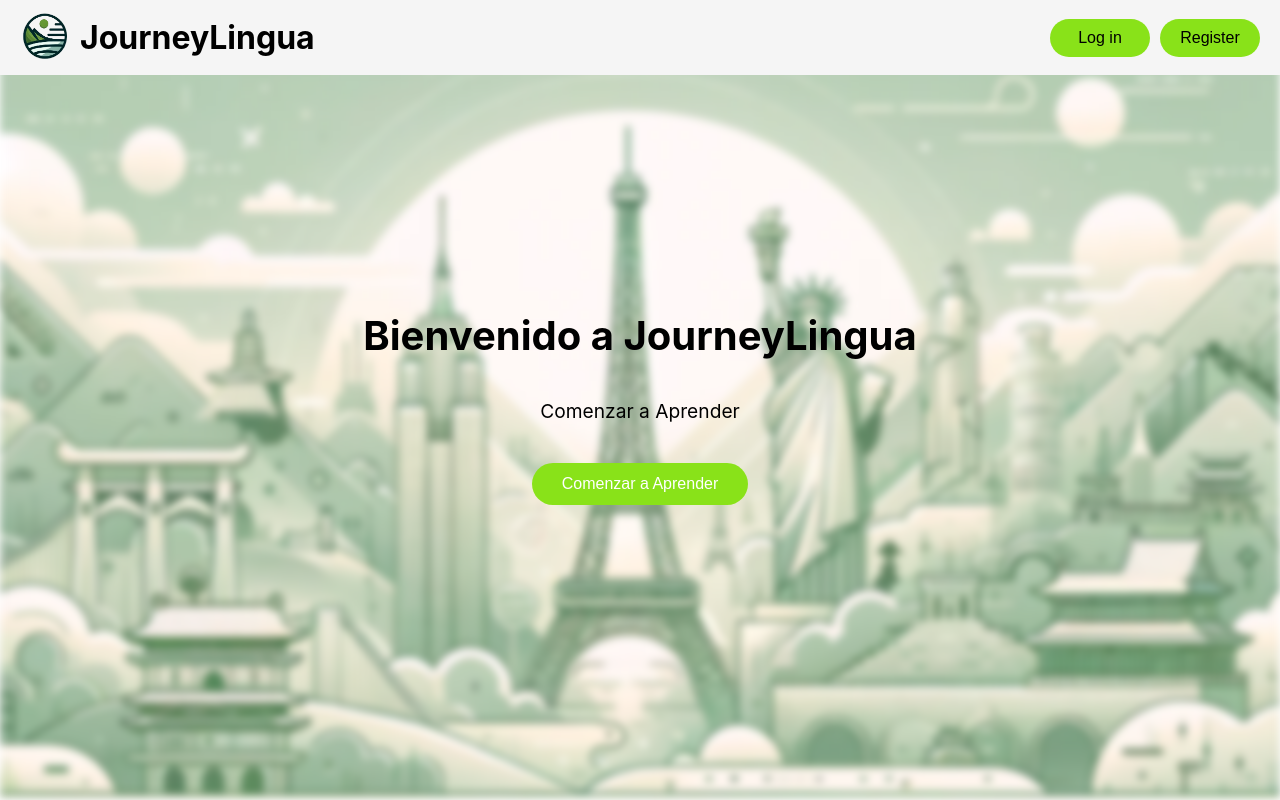
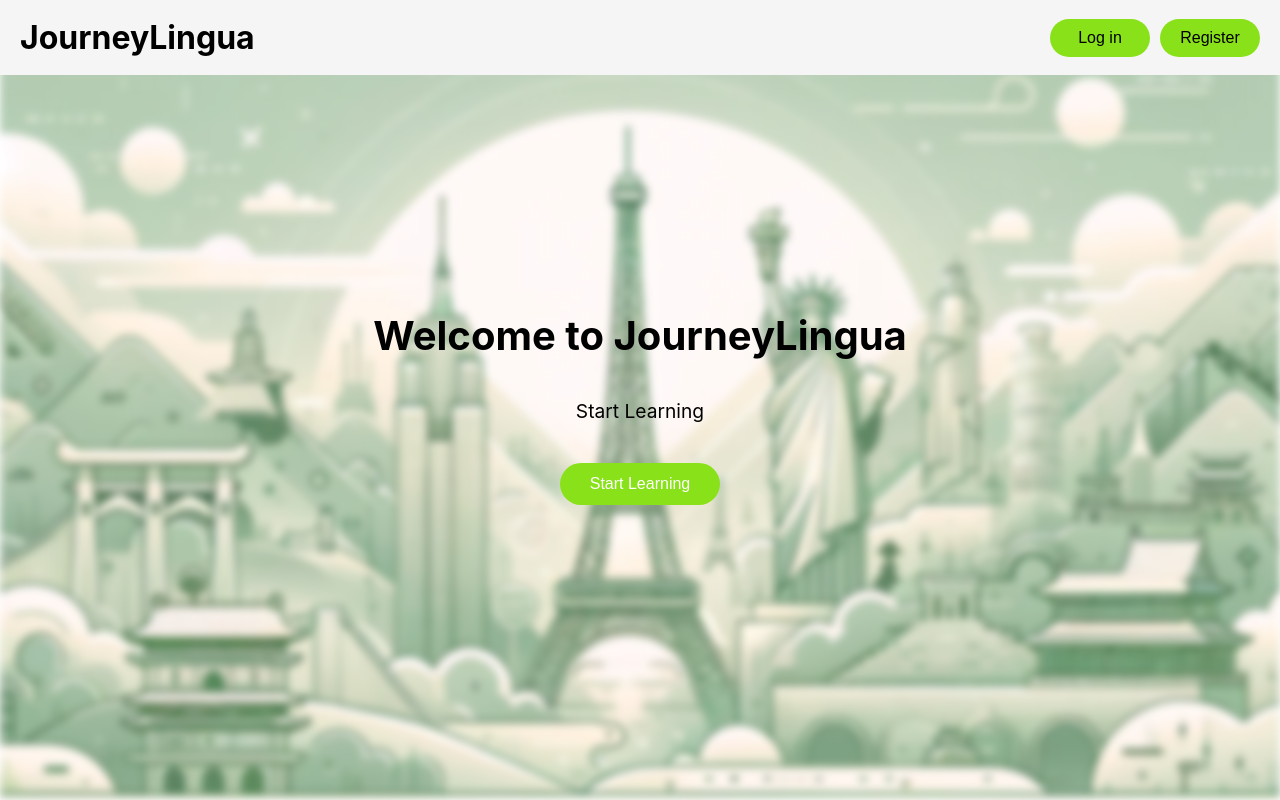
Before and after one commit to MKRadius/JourneyLingua, a React (Vite) app in the folder frontend/: page / in a window 1280 px wide. Built offline with nearby package versions, Linux system fonts and the light colour scheme.

Commit message:
Translate both navbar + home elements by using an hardcoded const.

```diff
--- a/frontend/src/App.tsx
+++ b/frontend/src/App.tsx
@@ -1,6 +1,6 @@
 import React from 'react';
 import { BrowserRouter, Routes, Route } from 'react-router-dom';
-import IntlProviderWrapper from './utils/IntlProviderWrapper'; // Import IntlProviderWrapper
+import { IntlProvider } from 'react-intl';
 import Home from './components/Home';
 import Learn from './components/Learn';
 import Login from './components/Login';
@@ -20,20 +20,10 @@ const messages = {
 
 const App: React.FC = () => {
   const { user, token, isAuth } = useAuthContext();
-  const locale = 'es'; // Set default locale here
-  const messages = {
-    en: {
-      "home.welcome": "Welcome to JourneyLingua",
-      "home.start_learning": "Start Learning"
-    },
-    es: {
-      "home.welcome": "Bienvenido a JourneyLingua",
-      "home.start_learning": "Comenzar a Aprender"
-    }
-  };
+  const locale = 'en'; // Set default locale here
 
   return (
-    <IntlProviderWrapper locale={locale} messages={messages[locale]}>
+    <IntlProvider locale={locale} messages={messages[locale]}>
       <BrowserRouter basename='/'>
         <NavBar />
         <Routes>
@@ -45,9 +35,8 @@ const App: React.FC = () => {
           <Route path="/make-a-sentence" element={ (user && token && isAuth) ? <MakeASentenceEx /> : <Login /> } />
         </Routes>
       </BrowserRouter>
-    </IntlProviderWrapper>
+    </IntlProvider>
   );
 };
 
-
 export default App;
--- a/frontend/src/components/Home.tsx
+++ b/frontend/src/components/Home.tsx
@@ -1,13 +1,26 @@
 // Inside your component
+import React from 'react';
 import { FormattedMessage } from 'react-intl'; // Import FormattedMessage component
+import enMessages from '../locales/en.json'; // Import English translation messages
+import esMessages from '../locales/es.json'; // Import Spanish translation messages
+
+    // Define the type for translation messages
+    type LocaleMessages = typeof enMessages;
 
 const Home: React.FC = () => {
+
+
+        // Get the current locale
+        const locale = 'en'; // You can replace this with logic to determine the locale
+
+        // Select messages based on the locale
+        const messages: LocaleMessages = locale === 'en' ? enMessages : esMessages;
     return (
         <div>
             <div className="home-container">
-                <h1><FormattedMessage id="home.welcome"/></h1>
-                <p><FormattedMessage id="home.start_learning" /></p>
-                <button className="start-learning-button"><FormattedMessage id="home.start_learning"/></button>
+                <h1><FormattedMessage id="home.welcome" defaultMessage={messages.home.welcome}/></h1>
+                <p><FormattedMessage id="home.start_learning" defaultMessage={messages.home.start_learning}/></p>
+                <button className="start-learning-button"><FormattedMessage id="home.start_learning" defaultMessage={messages.home.start_learning}/></button>
             </div>
         </div>
     );
--- a/frontend/src/components/NavBar.tsx
+++ b/frontend/src/components/NavBar.tsx
@@ -1,11 +1,23 @@
+import React from 'react';
 import { useNavigate, Link } from 'react-router-dom';
 import { useAuthContext } from '../hooks/useContext';
+import { FormattedMessage } from 'react-intl'; // Import FormattedMessage component
+import enMessages from '../locales/en.json'; // Import English translation messages
+import esMessages from '../locales/es.json'; // Import Spanish translation messages
 import "../styles/NavBar.css";
+
+// Define the type for translation messages
+type LocaleMessages = typeof enMessages;
 
 const NavBar: React.FC = () => {
     const { isAuth, dispatch } = useAuthContext();
+    const navigate = useNavigate();
 
-    const navigate = useNavigate();
+    // Get the current locale
+    const locale = 'en'; // You can replace this with logic to determine the locale
+
+    // Select messages based on the locale
+    const messages: LocaleMessages = locale === 'en' ? enMessages : esMessages;
 
     const handleLogout = () => {
         dispatch({ type: "LOGOUT", payload: { user: "", token: "" } });
@@ -15,28 +27,20 @@ const NavBar: React.FC = () => {
     return (
         <div className="container">
             <div className="nav">
-
                 <div className="nav-logo">
-                    <div className="logo">
-                        <Link to="/">
-                        <img className="desktop-logo" src="../../public/Journey_Lingua_logo.webp" alt="Company Logo"/>
-                        <img className="mobile-logo" src="../../public/Journey_Lingua_logo_with_text.webp" alt="Company Logo" />
-                        </Link>
-                        </div>
                     <Link to="/">
-                        <h1 className="logo">JourneyLingua</h1></Link>
+                        <h1 className="logo">JourneyLingua</h1>
+                    </Link>
                 </div>
 
-                {isAuth &&
+                {isAuth ?
                     <div className="nav-button">
-                        <button className="logout-button" onClick={handleLogout}>Log out</button>
+                        <button className="logout-button" onClick={handleLogout}><FormattedMessage id="navbar.logout" defaultMessage={messages.navbar.logout} /></button>
                     </div>
-                }
-
-                { !isAuth &&
+                    :
                     <div className="nav-button">
-                        <button className="login-button" onClick={() => navigate("/login")}>Log in</button>
-                        <button className="register-button" onClick={() => navigate("/signup")}>Register</button>
+                        <button className="login-button" onClick={() => navigate("/login")}><FormattedMessage id="navbar.login" defaultMessage={messages.navbar.login} /></button>
+                        <button className="register-button" onClick={() => navigate("/signup")}><FormattedMessage id="navbar.register" defaultMessage={messages.navbar.register} /></button>
                     </div>
                 }
 
--- a/frontend/src/locales/en.json
+++ b/frontend/src/locales/en.json
@@ -1,6 +1,11 @@
 {
-    "home": {
-      "welcome": "Welcome to JourneyLingua",
-      "start_learning": "Start Learning"
-    }
+  "home": {
+    "welcome": "Welcome to JourneyLingua",
+    "start_learning": "Start Learning"
+  },
+  "navbar": {
+    "logout": "Log out",
+    "login": "Log in",
+    "register": "Register"
   }
+}
--- a/frontend/src/locales/es.json
+++ b/frontend/src/locales/es.json
@@ -1,6 +1,11 @@
 {
-    "home": {
-      "welcome": "Bienvenido a JourneyLingua",
-      "start_learning": "Comenzar a Aprender"
-    }
+  "home": {
+    "welcome": "Bienvenido a JourneyLingua",
+    "start_learning": "Comenzar a Aprender"
+  },
+  "navbar": {
+    "logout": "Cerrar sesión",
+    "login": "Iniciar sesión",
+    "register": "Registrarse"
+  }
 }
```
